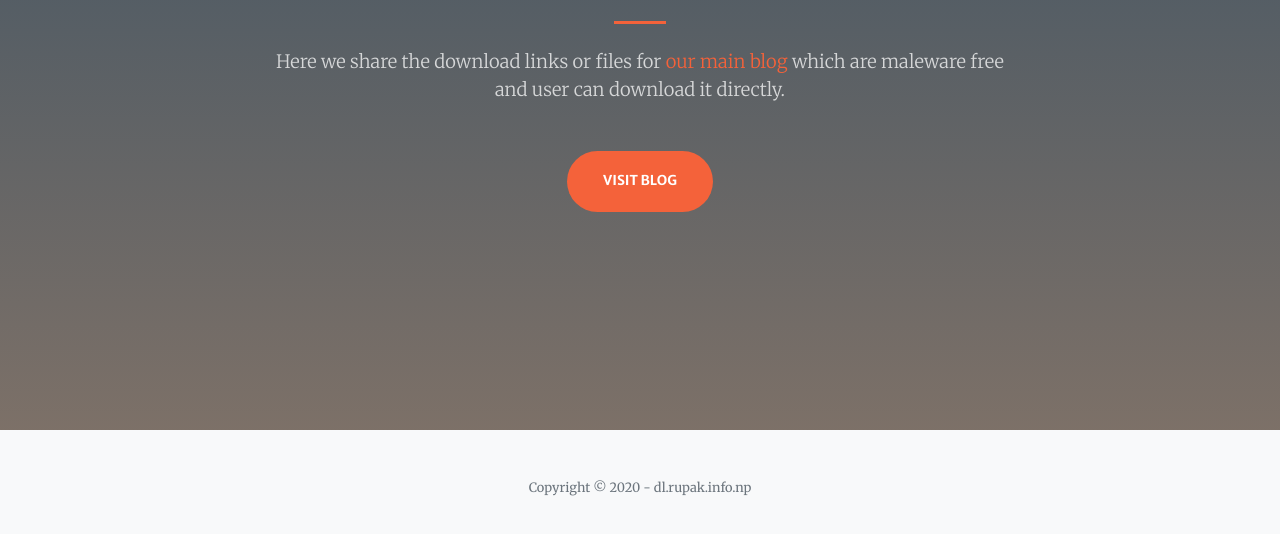
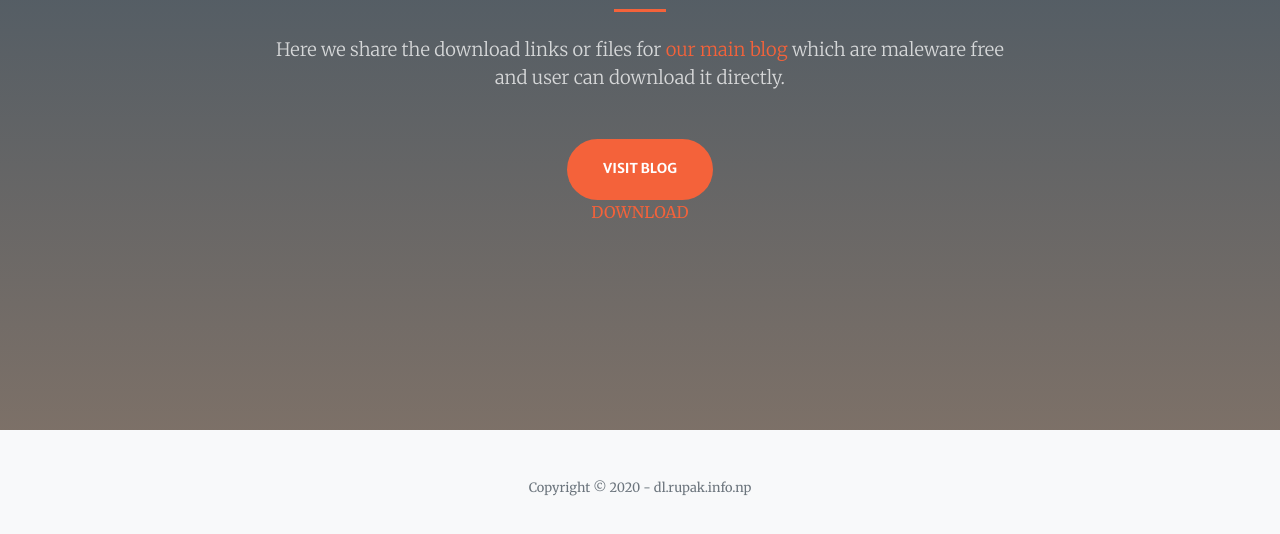
Before and after one commit to rupsrupak/rupsrupak.github.io, a plain HTML site: page download/index.html in a window 1280 px wide. Shown: the part 370-904 px from the top of the page. Drawn offline with nearby package versions, Linux system fonts and the light colour scheme; files whose address does not match are found by name.

Commit message:
Update index.html

```diff
--- a/download/index.html
+++ b/download/index.html
@@ -46,7 +46,8 @@
                         <p class="text-white-75 font-weight-light mb-5">
                             Here we share the download links or files for <a href="https://www.rupak.info.np" target="_blank">our main blog</a> which are maleware free and user can download it directly.<br />
                         </p>
-                        <a class="btn btn-primary btn-xl js-scroll-trigger" href="https://www.rupak.info.np" target="_blank">Visit Blog</a>
+                        <a class="btn btn-primary btn-xl js-scroll-trigger" href="https://www.rupak.info.np" target="_blank">Visit Blog</a><br />
+                        <a href="https://dl.rupak.info.np/download/obs-multi-rtmp-setup.exe">DOWNLOAD</a>
                     </div>
                 </div>
             </div>
```
